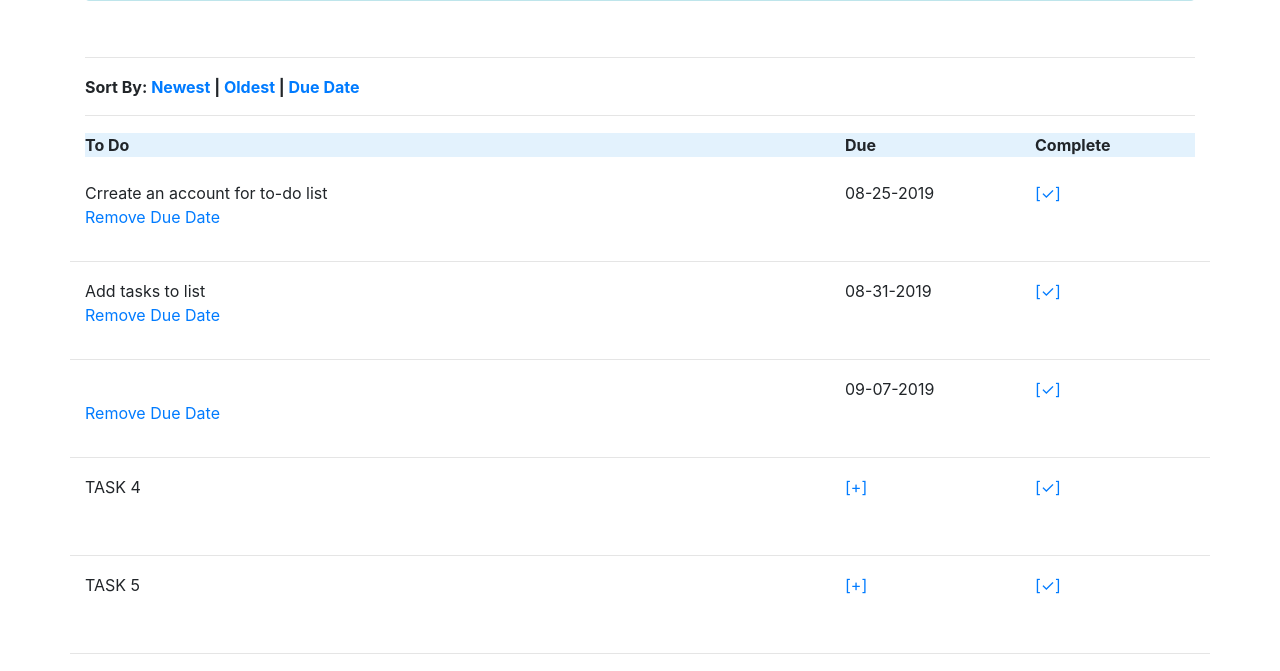
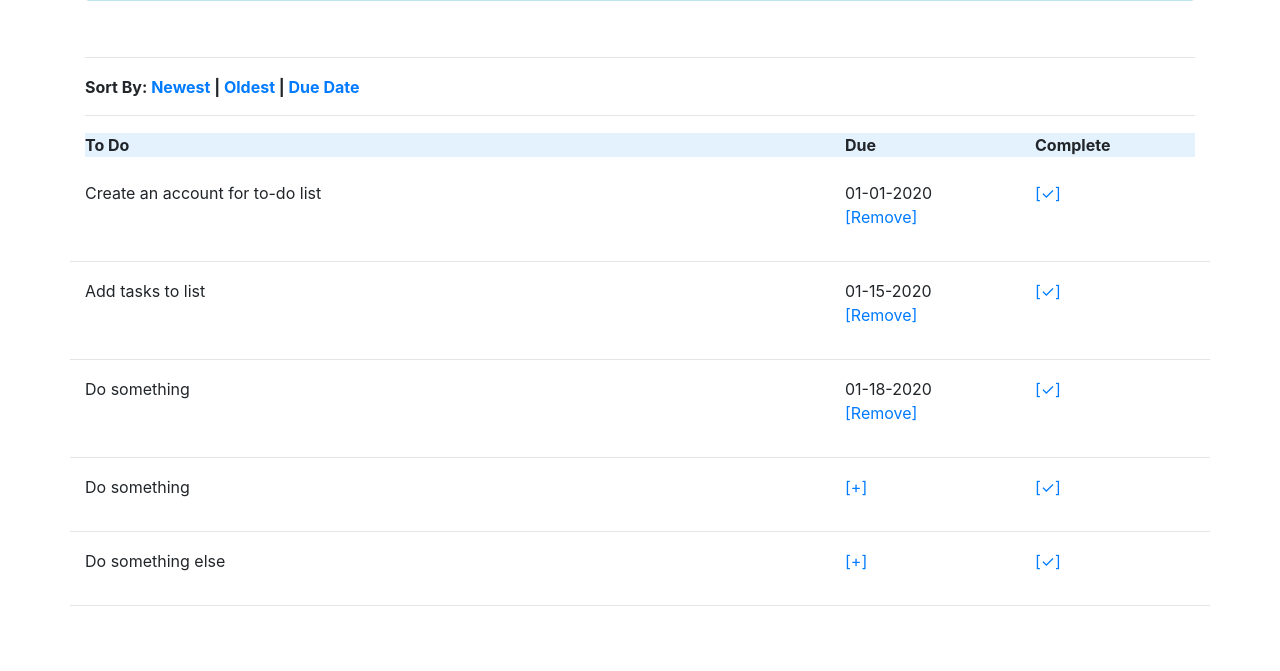
Before and after one commit to andy-gaber/flask-todo, a Flask app: page / in a window 1280 px wide. Shown: the part 296-967 px from the top of the page. After the commit the page ends 902 px from the top, so only its background shows below. Run offline with Flask 2, Linux system fonts and the light colour scheme; some libraries are stand-ins or nearby versions.

Commit message:
update anonymous user welcome screen

```diff
--- a/app/templates/_anonymous_user.html
+++ b/app/templates/_anonymous_user.html
@@ -36,13 +36,13 @@
 <div class="row">
     <div class="col-md-8">
         <p>
-            Crreate an account for to-do list<br>
-            <a href="#!">Remove Due Date</a>
+            Create an account for to-do list<br>
         </p>
     </div>
     <div class="col-md-2">
         <p>
-            08-25-2019
+            01-01-2020<br>
+            <a href="#!">[Remove]</a>
         </p>
     </div>
     <div class="col-md-2">
@@ -56,12 +56,12 @@
     <div class="col-md-8">
         <p>
             Add tasks to list<br>
-            <a href="#!">Remove Due Date</a>
         </p>
     </div>
     <div class="col-md-2">
         <p>
-            08-31-2019
+            01-15-2020<br>
+            <a href="#!">[Remove]</a>
         </p>
     </div>
     <div class="col-md-2">
@@ -74,13 +74,13 @@
 <div class="row">
     <div class="col-md-8">
         <p>
-            <br>
-            <a href="#!">Remove Due Date</a>
+            Do something<br>
         </p>
     </div>
     <div class="col-md-2">
         <p>
-            09-07-2019
+            01-18-2020<br>
+            <a href="#!">[Remove]</a>
         </p>
     </div>
     <div class="col-md-2">
@@ -93,8 +93,7 @@
 <div class="row">
     <div class="col-md-8">
         <p>
-            TASK 4<br><br>
-
+            Do something<br>
         </p>
     </div>
     <div class="col-md-2">
@@ -112,7 +111,7 @@
 <div class="row">
     <div class="col-md-8">
         <p>
-            TASK 5<br><br>
+            Do something else<br>
         </p>
     </div>
     <div class="col-md-2">
```
